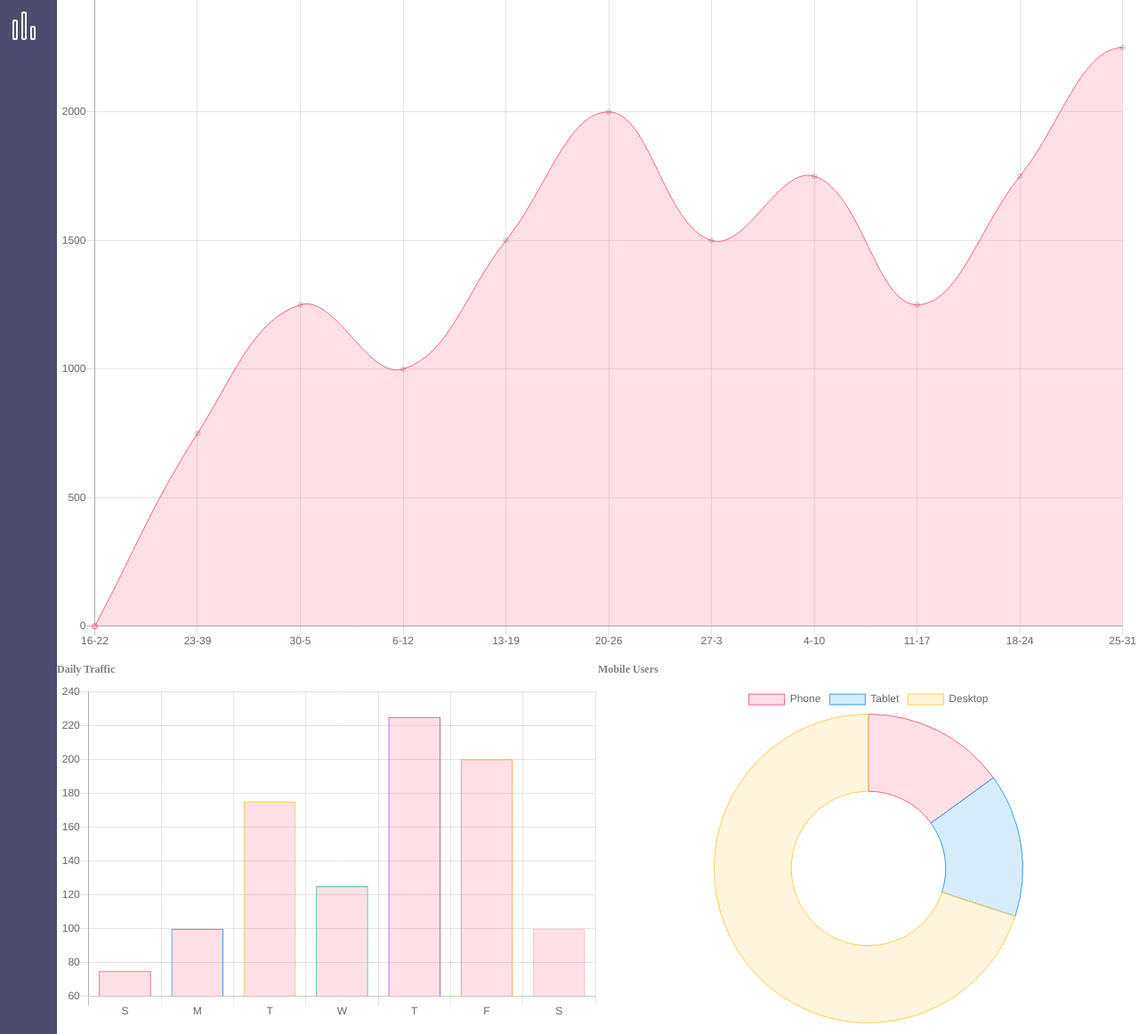
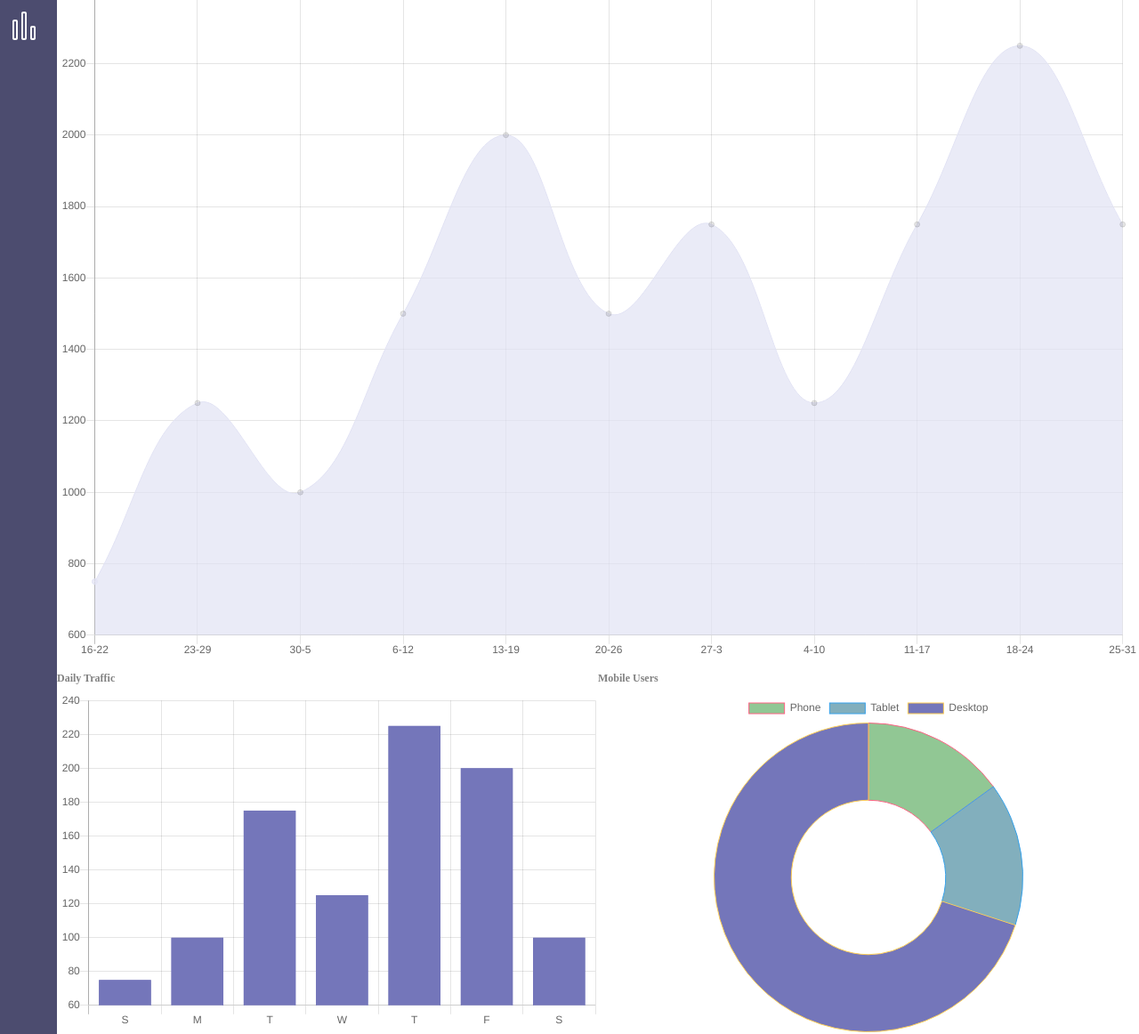
Before and after one commit to AzureXX/techdegree-project-9, a plain HTML site: page index.html in a window 1280 px wide. Shown: the part 228-1390 px from the top of the page at 89% size. Drawn offline with nearby package versions, Linux system fonts and the light colour scheme.

Commit message:
Everything exept localstorage done

```diff
--- a/index.html
+++ b/index.html
@@ -34,21 +34,33 @@
           <h2>Dashboard</h2>
           <div class="dashboard-line-in">
             <input type="search" name="main-search" placeholder="Search">
+            <span id="magnifier">&#128269;</span>
           </div>
         </div>
 
 
-          <p class="alert"><span class="alert-is">Alert: </span><span class="alert-text">Neque porro quisquam est qui dolorem ipsum quia dolor sit amet</span><span class="alert-close">x </span></p>
+          <p class="alert" ><span class="alert-is">Alert: </span><span class="alert-text">Neque porro quisquam est qui dolorem ipsum quia dolor sit amet</span><span class="alert-close">x </span></p>
 
           <div class="chart-1">
             <h2>Traffic</h2>
             <div class="chart-buttons">
-              <button class="chart-button">Monthly</button>
-              <button class="chart-button">Weekly</button>
-              <button class="chart-button">Daily</button>
-              <button class="chart-button">Hourly</button>
+              <button class="chart-button" id="monthly">Monthly</button>
+              <button class="chart-button" id="weekly">Weekly</button>
+              <button class="chart-button" id="daily">Daily</button>
+              <button class="chart-button" id="hourly">Hourly</button>
             </div>
-            <canvas id="traffic-chart" width="320" height="200"></canvas>
+            <div id="tc-hourly">
+              <canvas id="traffic-chart-hourly" width="320" height="200"></canvas>
+            </div>
+            <div id="tc-daily">
+              <canvas id="traffic-chart-daily" width="320" height="200"></canvas>
+            </div>
+            <div id="tc-weekly">
+              <canvas id="traffic-chart-weekly" width="320" height="200"></canvas>
+            </div>
+            <div id="tc-monthly">
+              <canvas id="traffic-chart-monthly" width="320" height="200"></canvas>
+            </div>
           </div>
           <div class="chart-2">
             <h2>Daily Traffic</h2>
--- a/js/main.js
+++ b/js/main.js
@@ -1,17 +1,54 @@
-var ctx = document.getElementById("traffic-chart").getContext('2d');
-var myChart = new Chart(ctx, {
+
+var bell= document.querySelector(".bell")
+var bellDot= document.querySelector(".bell-dot")
+var alertP = document.querySelector('.alert');
+var alertClose = document.querySelector('.alert-close');
+var send = document.querySelector('.send');
+var userSearch = document.querySelector('.user-search');
+var userMessage = document.querySelector('.user-message');
+var buttonHourly = document.querySelector('#hourly');
+var buttonDaily = document.querySelector('#daily');
+var buttonWeekly = document.querySelector('#weekly');
+var buttonMonthly = document.querySelector('#monthly');
+var divHourly = document.querySelector('#tc-hourly');
+var divDaily = document.querySelector('#tc-daily');
+var divWeekly = document.querySelector('#tc-weekly');
+var divMonthly = document.querySelector('#tc-monthly');
+var emailNotification = document.querySelector('#emailnotification');
+var publicProfile = document.querySelector('#publicprofile');
+
+bell.addEventListener("click", () => {
+  bellDot.style.display ="none";
+  alert("You have 10 emails");
+  alert("You are just awesome")
+});
+alertClose.addEventListener("click", () => {
+  alertP.remove();
+});
+
+send.addEventListener("click", (event) => {
+  event.preventDefault();
+  if (userSearch.value === ""|| userMessage.value === "" ) {
+    alert("You need to fill user and message")
+  } else {
+    alert("Succesfully sent")
+  }
+})
+
+var hourly = document.getElementById("traffic-chart-hourly").getContext('2d');
+var myChart = new Chart(hourly, {
     type: 'line',
     data: {
-      labels: ["16-22", "23-39", "30-5", "6-12", "13-19", "20-26", "27-3", "4-10", "11-17", "18-24", "25-31"],
+      labels: ["00:00-03:00","03:00-06:00","06:00-09:00","09:00-12:00","12:00-15:00","15:00-18:00","18:00-21:00","21:00-00:00"],
       datasets: [{
           label: 'users',
-          data: [0, 750, 1250, 1000, 1500, 2000, 1500, 1750, 1250, 1750, 2250, 1750, 2250],
+          data: [750, 1250, 1000, 1500, 2000, 1500, 1750, 2250],
           backgroundColor: [
-              'rgba(255, 99, 132, 0.2)'
+              'rgba(226, 227, 244, 0.7)'
 
           ],
           borderColor: [
-              'rgba(255,99,132,1)'
+              'rgba(226, 227, 244, 1)'
 
           ],
           borderWidth: 1
@@ -26,8 +63,127 @@ var myChart = new Chart(ctx, {
     }
 });
 
+var daily = document.getElementById("traffic-chart-daily").getContext('2d');
+var myChart = new Chart(daily,   {
+    type: 'line',
+    data: {
+      labels: ["Sunday", "Monday", "Tuesday", "Wednesday", "Thursday", "Friday", "Saturday"],
+      datasets: [{
+          label: 'users',
+          data: [0, 750, 1250, 1000, 1500, 2000, 1500],
+          backgroundColor: [
+              'rgba(226, 227, 244, 0.7)'
+
+          ],
+          borderColor: [
+              'rgba(226, 227, 244, 1)'
+
+          ],
+          borderWidth: 1
+      }]
+
+    },
+    options: {
+      legend: {
+            display: false,
+
+        }
+    }
+});
+
+var weekly = document.getElementById("traffic-chart-weekly").getContext('2d');
+var myChart = new Chart(weekly,  {
+    type: 'line',
+    data: {
+      labels: ["16-22", "23-29", "30-5", "6-12", "13-19", "20-26", "27-3", "4-10", "11-17", "18-24", "25-31"],
+      datasets: [{
+          label: 'users',
+          data: [750, 1250, 1000, 1500, 2000, 1500, 1750, 1250, 1750, 2250, 1750],
+          backgroundColor: [
+              'rgba(226, 227, 244, 0.7)'
+
+          ],
+          borderColor: [
+              'rgba(226, 227, 244, 1)'
+
+          ],
+          borderWidth: 1
+      }]
+
+    },
+    options: {
+      legend: {
+            display: false,
+
+        }
+    }
+});
+
+var monthly = document.getElementById("traffic-chart-monthly").getContext('2d');
+var myChart = new Chart(monthly,  {
+    type: 'line',
+    data: {
+      labels: ["January", "Ferbruary", "March", "April", "May", "June", "July", "August", "September", "October", "November", "December"],
+      datasets: [{
+          label: 'users',
+          data: [750, 1250, 1000, 1500, 2000, 1500, 1750, 1250, 1750, 2250, 1750, 2250],
+          backgroundColor: [
+              'rgba(226, 227, 244, 0.7)'
+
+          ],
+          borderColor: [
+              'rgba(226, 227, 244, 1)'
+
+          ],
+          borderWidth: 1
+      }]
+
+    },
+    options: {
+      legend: {
+            display: false,
+
+        }
+    }
+});
+
+
+
+
+
+
+buttonHourly.addEventListener("click", () => {
+  divHourly.style.display = "block";
+  divDaily.style.display = "none";
+  divWeekly.style.display = "none";
+  divMonthly.style.display = "none";
+});
+
+
+buttonDaily.addEventListener("click", () => {
+  divHourly.style.display = "none";
+  divDaily.style.display = "block";
+  divWeekly.style.display = "none";
+  divMonthly.style.display = "none";
+});
+
+buttonWeekly.addEventListener("click", () => {
+  divHourly.style.display = "none";
+  divDaily.style.display = "none";
+  divWeekly.style.display = "block";
+  divMonthly.style.display = "none";
+});
+
+buttonMonthly.addEventListener("click", () => {
+  divHourly.style.display = "none";
+  divDaily.style.display = "none";
+  divWeekly.style.display = "none";
+  divMonthly.style.display = "block";
+});
+
+
 var cty = document.getElementById("daily-traffic").getContext('2d');
-var myChart = new Chart(cty, {
+var dailyTraffic = new Chart(cty, {
     type: 'bar',
     data: {
       labels: ["S", "M", "T", "W", "T", "F", "S"],
@@ -35,21 +191,22 @@ var myChart = new Chart(cty, {
           label: 'users',
           data: [75, 100, 175, 125, 225, 200, 100],
           backgroundColor: [
-              'rgba(255, 99, 132, 0.2)',
-              'rgba(255, 99, 132, 0.2)',
-              'rgba(255, 99, 132, 0.2)',
-              'rgba(255, 99, 132, 0.2)',
-              'rgba(255, 99, 132, 0.2)',
-              'rgba(255, 99, 132, 0.2)',
-              'rgba(255, 99, 132, 0.2)'
+              'rgba(116, 118, 186, 1)',
+              'rgba(116, 118, 186, 1)',
+              'rgba(116, 118, 186, 1)',
+              'rgba(116, 118, 186, 1)',
+              'rgba(116, 118, 186, 1)',
+              'rgba(116, 118, 186, 1)',
+              'rgba(116, 118, 186, 1)'
           ],
           borderColor: [
-              'rgba(255,99,132,1)',
-              'rgba(54, 162, 235, 1)',
-              'rgba(255, 206, 86, 1)',
-              'rgba(75, 192, 192, 1)',
-              'rgba(153, 102, 255, 1)',
-              'rgba(255, 159, 64, 1)'
+            'rgba(116, 118, 186, 1)',
+            'rgba(116, 118, 186, 1)',
+            'rgba(116, 118, 186, 1)',
+            'rgba(116, 118, 186, 1)',
+            'rgba(116, 118, 186, 1)',
+            'rgba(116, 118, 186, 1)',
+            'rgba(116, 118, 186, 1)'
           ],
           borderWidth: 1
       }]
@@ -64,7 +221,7 @@ var myChart = new Chart(cty, {
 });
 
 var ctz = document.getElementById("mobile-users").getContext('2d');
-var myChart = new Chart(ctz, {
+var mobileUsers = new Chart(ctz, {
     type: 'doughnut',
     data: {
       labels: ["Phone", "Tablet", "Desktop"],
@@ -72,17 +229,14 @@ var myChart = new Chart(ctz, {
           label: '# of Votes',
           data: [15, 15, 70],
           backgroundColor: [
-              'rgba(255, 99, 132, 0.2)',
-              'rgba(54, 162, 235, 0.2)',
-              'rgba(255, 206, 86, 0.2)'
+              'rgba(145, 199, 148, 1)',
+              'rgba(130, 175, 189, 1)',
+              'rgba(116, 118, 186, 1)'
           ],
           borderColor: [
               'rgba(255,99,132,1)',
               'rgba(54, 162, 235, 1)',
               'rgba(255, 206, 86, 1)',
-              'rgba(75, 192, 192, 1)',
-              'rgba(153, 102, 255, 1)',
-              'rgba(255, 159, 64, 1)'
           ],
           borderWidth: 1
       }]
--- a/scss/components/_charts.scss
+++ b/scss/components/_charts.scss
@@ -1,3 +1,5 @@
+
+
 .chart-1 {
   width: 100%;
   margin:auto;
@@ -5,6 +7,19 @@
   flex-flow: row wrap;
 }
 
+#tc-hourly,
+#tc-daily,
+#tc-weekly,
+#tc-monthly {
+  width: 100%;
+}
+
+
+#tc-hourly,
+#tc-daily,
+#tc-monthly {
+  display:none;
+}
 .chart-2,
 .chart-3 {
   width: 100%;
--- a/scss/components/_main.scss
+++ b/scss/components/_main.scss
@@ -29,7 +29,22 @@
 }
 
 .dashboard-line-in input {
-  margin-right:5px;
-  margin-left: auto;
+  margin: 5px 5px 5px auto;
   background-color: #FFF;
 }
+
+#magnifier {
+  position: relative;
+  top: 10px;
+  right: 2em;
+}
+
+@media (min-width: 768px) {
+  .dashboard-line-in input {
+    margin-right:2em;
+  }
+
+  #magnifier {
+    right: 3.5em;
+  }
+}
```
Also changed, not shown: css/styles.css, 1 other file.
